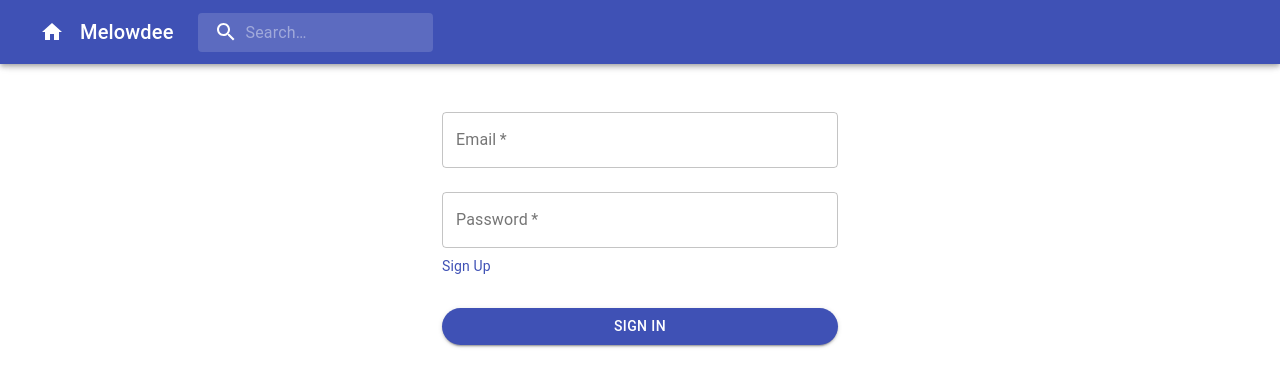
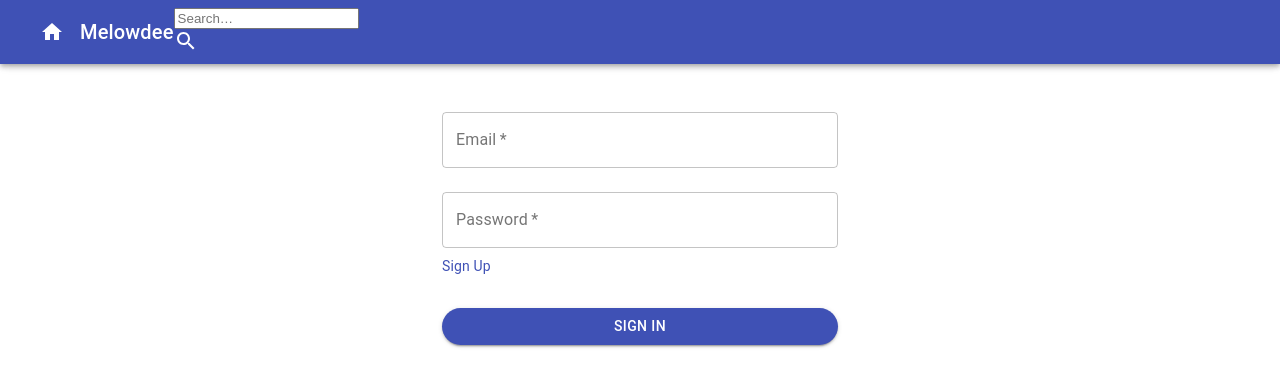
Before and after one commit to ryanarj/melowdee-ui, a React (Create React App) app: page / in a window 1280 px wide. Shown: the top 386 px of the page. Built offline with nearby package versions, Linux system fonts and the light colour scheme.

Commit message:
search bar needs work

```diff
--- a/src/App.tsx
+++ b/src/App.tsx
@@ -16,9 +16,8 @@ import SearchIcon from '@mui/icons-material/Search';
 import InputBase from '@mui/material/InputBase';
 import { ThemeProvider, createTheme } from '@mui/material/styles';
 import { red } from "@mui/material/colors";
-import List from '@mui/material/List';
-import ListItem from '@mui/material/ListItem';
-import ListItemText from '@mui/material/ListItemText';
+import Select, { SelectChangeEvent } from '@mui/material/Select';
+import CloseIcon from '@mui/icons-material/Search';
 
 import SvgIcon, { SvgIconProps } from '@mui/material/SvgIcon';
 
@@ -94,8 +93,8 @@ export interface Song {
 
   const onChangeHandle = async (value: string) => {
     // this default api does not support searching but if you use google maps or some other use the value and post to get back you reslut and then set it using setOptions
-        console.log(value);
         setSearch(value)
+        if  (value !== "" || value !== null){
           const response = await fetch(
             "http://127.0.0.1:8000/song_search?" + new URLSearchParams({
               search: value
@@ -103,9 +102,17 @@ export interface Song {
           );
 
           const res = await response.json();
+          if (res && Object.keys(res).length !== 0) {
             setData(res)
-        console.log(res)
+          }
+        }
       };
+
+    const clearInput = () => {
+      setData([]);
+      setSearch("");
+    };
+
 
 
   const navigate = useNavigate();
@@ -126,7 +133,7 @@ export interface Song {
               <Typography variant="h6">
                 Melowdee
               </Typography>
-              <Search>
+              {/* <Search>
                 <SearchIconWrapper>
                   <SearchIcon />
                 </SearchIconWrapper>
@@ -137,20 +144,62 @@ export interface Song {
                     // dont fire API if the user delete or not entered anything
                     if (ev.target.value !== "" || ev.target.value !== null) {
                       onChangeHandle(ev.target.value);
+                    } else {
+                      setData([])
                     }
                   }}
                 />
               </Search>
+              { data && data?.length != 0 && (
+                  <div className="dataResult">
+                    {data?.map( (d) => {
+                      return (<Select
+                        labelId="demo-simple-select-label"
+                        id="demo-simple-select"
+                        value={d.name}
+                        label=""
+                        >
+                        <MenuItem value={d.id}>{d.name}</MenuItem>
+                      </Select>)
+                      })
+                    }
+                  </div>
+                )} */}
+            <div className="search">
+              <div className="searchInputs">
+                <input
+                  type="text"
+                  placeholder="Search…"
+                  onChange={ev => {
+                    // dont fire API if the user delete or not entered anything
+                    if (ev.target.value !== "" || ev.target.value !== null) {
+                      onChangeHandle(ev.target.value);
+                    }
+                  }}
+                />
+                <div className="searchIcon">
+                  {data && data.length === 0 ? (
+                    <SearchIcon />
+                  ) : (
+                    <CloseIcon id="clearBtn" onClick={clearInput} />
+                  )}
+                </div>
+              </div>
+              {data && data.length != 0 && (
+                <div className="dataResult">
+                  {data.slice(0, 15).map((value) => {
+                    return (
+                      <a className="dataItem" target="_blank">
+                        <p>{value.name} </p>
+                      </a>
+                    );
+                  })}
+                </div>
+              )}
+            </div>
             </Toolbar>
           </AppBar>
         </header>
-        {data?.map(d =>
-                    <List>
-                      <ListItem disablePadding>
-                        <ListItemText primary={d.name} />
-                      </ListItem>
-                    </List>
-                  )}
         <Routes>
           <Route path="/" element={<LoginPage />} />
           <Route path="/signUp" element={<SignUpPage />} />
```
Lines whose indentation alone changed are shown as unchanged.
